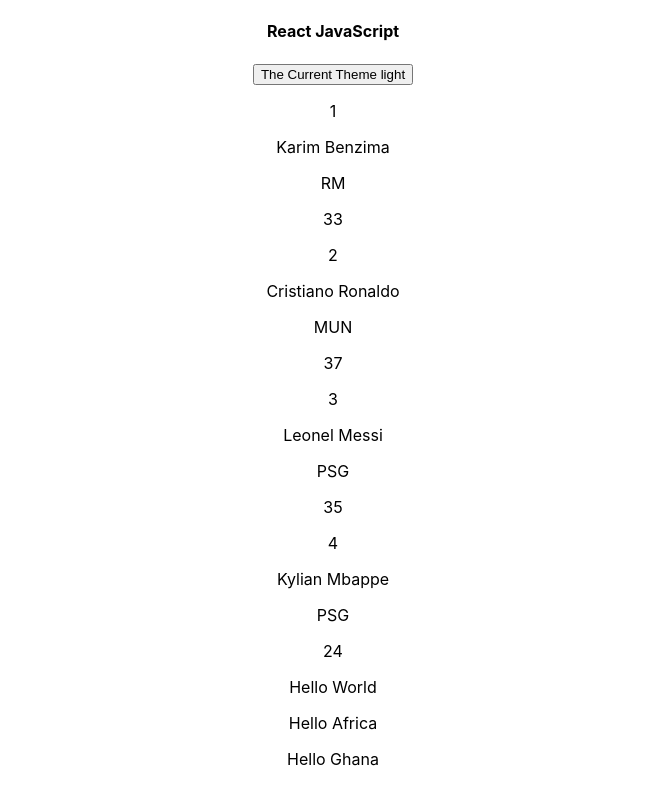
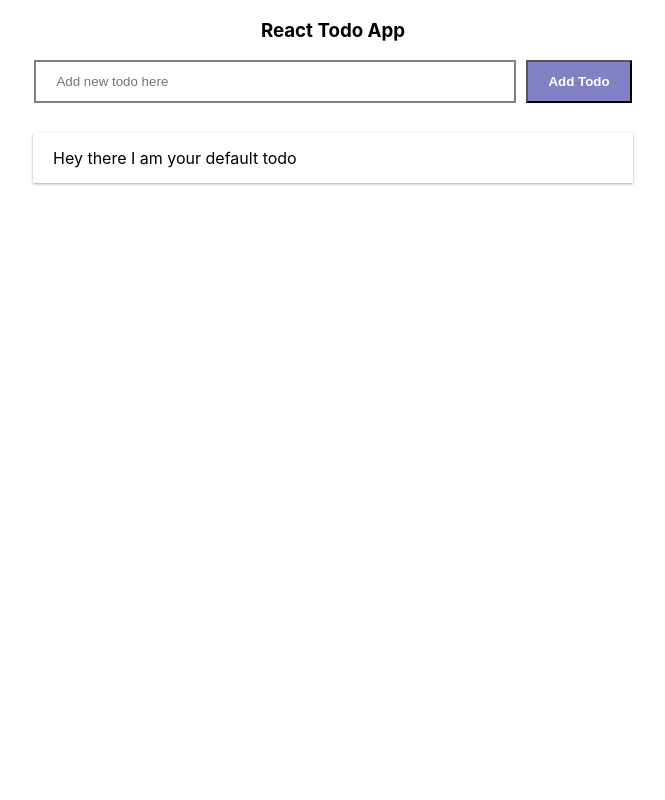
Before and after one commit to ibrahimmustapha/react-testing, a React (Create React App) app: page / in a window 1280 px wide. Shown: the whole page, without its empty margins (307-972 px from the left). Built offline with nearby package versions, Linux system fonts and the light colour scheme.

Commit message:
todo functionality

```diff
--- a/src/App.css
+++ b/src/App.css
@@ -1,7 +1,7 @@
 .App {
   text-align: center;
   margin: auto;
-  max-width: 500px;
+  max-width: 600px;
 }
 
 .App-logo {
--- a/src/App.js
+++ b/src/App.js
@@ -1,56 +1,12 @@
 import React from 'react';
 import './App.css';
-import Layout from './components/layout'
-import Button from './components/button'
-
-const fakedata = [
-  {
-    id: 1,
-    name: 'Karim Benzima',
-    age: 33,
-    team: "RM"
-  },
-  {
-    id: 2,
-    name: 'Cristiano Ronaldo',
-    age: 37,
-    team: "MUN"
-  },
-  {
-    id: 3,
-    name: 'Leonel Messi',
-    age: 35,
-    team: "PSG"
-  },
-  {
-    id: 4,
-    name: 'Kylian Mbappe',
-    age: 24,
-    team: "PSG"
-  },
-]
-
+import TodoInput from './components/inputs/todo-input'
 
 function App() {
   return (
     <div className="App">
-      <h4>React JavaScript</h4>
-      <Button />
-        {fakedata.map((data) => {
-          return (
-            <div key={data.id}>
-            <p>{data.id}</p>
-            <p>{data.name}</p>
-            <p>{data.team}</p>
-            <p>{data.age}</p>
-            </div>
-          )
-        })}
-      <Layout
-      firstname="World"
-      secondname="Africa"
-      thirdname="Ghana"
-      />
+      <h3>React Todo App</h3>
+      <TodoInput />
     </div>
   )
 }
--- /dev/null
+++ b/src/components/inputs/style.css
@@ -0,0 +1,17 @@
+input[type="text"] {
+    border: 2px solid grey;
+    width: 73%;
+    padding: 12px 20px;
+}
+
+input[type="text"]:focus {
+    border: 2px solid grey;
+}
+
+button {
+    padding: 12px 20px;
+    font-weight: 600;
+    margin-left: 10px;
+    background: rgb(129, 129, 197);
+    color: white;
+}
--- /dev/null
+++ b/src/components/inputs/todo-input.js
@@ -0,0 +1,47 @@
+import React,  { useState } from 'react'
+import TodoList from '../lists/todo-list'
+import './style.css'
+
+// todo component
+const TodoInput = () => {
+    const [value, setValue] = useState("")
+    const [todos, setTodos] = useState([
+        {
+            task: 'Hey there I am your default todo'
+        }
+    ])
+
+    // add new task to todo-list
+    const addTodo = task => {
+        const newTodo = [...todos, { task }]
+        setTodos(newTodo)
+    }
+
+    // handle to submission
+    const handleSubmit = e => {
+        e.preventDefault();
+        if (!value) return;
+        addTodo(value);
+        setValue("");
+      };
+
+    return (
+        <div>
+            <form onSubmit={handleSubmit}>
+            <input
+            type="text"
+            placeholder="Add new todo here"
+            value={value}
+            onChange={e => setValue(e.target.value)}/>
+            <button type="submit">Add Todo</button>
+            </form>
+
+            {/* List all todos here */}
+            {todos.map(todo => {
+                return <TodoList task={todo.task} />
+            })}
+        </div>
+    )
+}
+
+export default TodoInput
--- /dev/null
+++ b/src/components/lists/style.css
@@ -0,0 +1,10 @@
+.todo-container {
+    margin-top: 30px;
+}
+
+.todo-list {
+    box-shadow: rgba(0, 0, 0, 0.12) 0px 1px 3px, rgba(0, 0, 0, 0.24) 0px 1px 2px;
+    padding: 15px;
+    padding-left: 20px;
+    text-align: left;
+}
--- /dev/null
+++ b/src/components/lists/todo-list.js
@@ -0,0 +1,12 @@
+import React from 'react'
+import './style.css'
+
+const TodoList = (props) => {
+    return (
+        <div className="todo-container">
+        <div className="todo-list" >{props.task}</div>
+        </div>
+    )
+}
+
+export default TodoList
```
Also changed, not shown: 2 other files (tests, documents, lock files or other folders).
